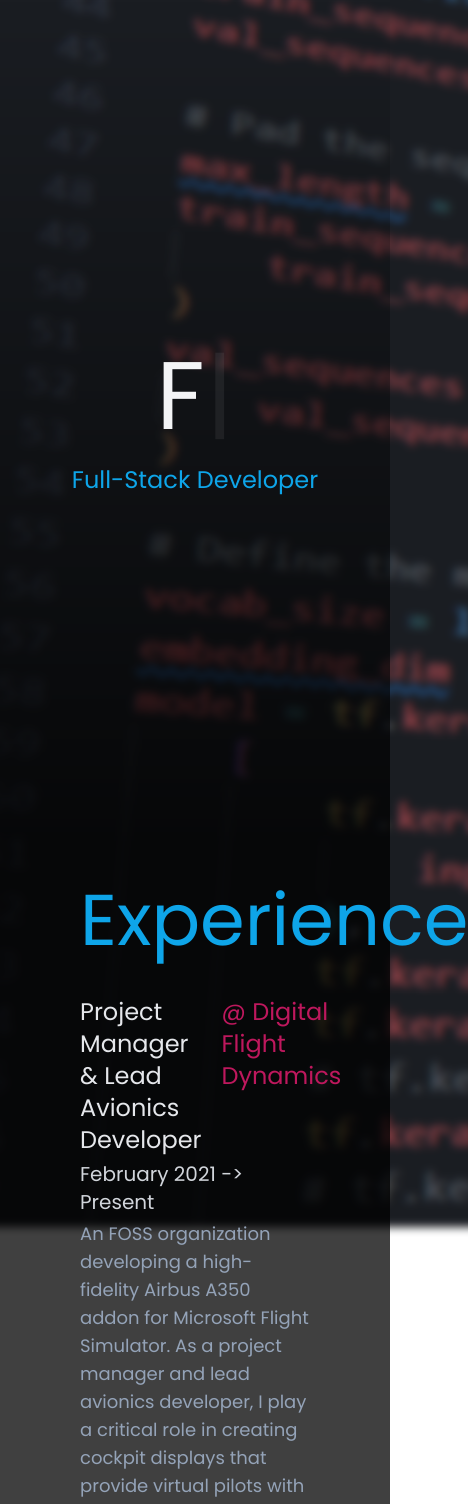
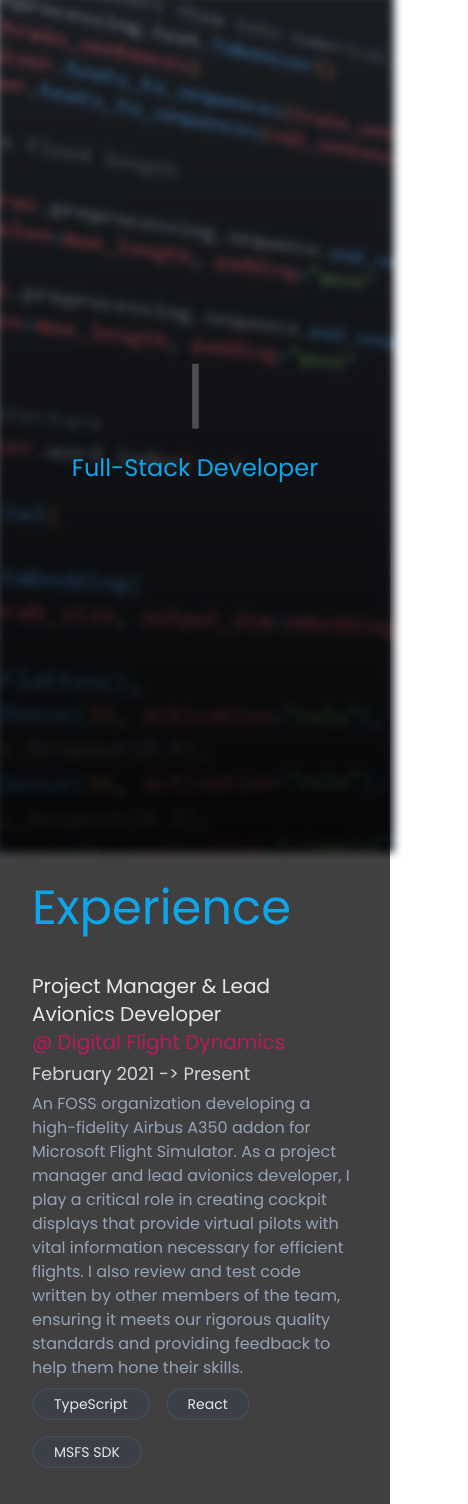
Before and after one commit to Dynamic6448/dynamic6448.github.io, a React (Vite) app: page / in a window 390 px wide. Shown: the top 1504 px of the page, 468 px wide, since content can reach past the window. Built offline with nearby package versions, Linux system fonts and the light colour scheme.

Commit message:
mobile styling

```diff
--- a/package.json
+++ b/package.json
@@ -2,10 +2,12 @@
     "name": "personal-website",
     "version": "1.0.0",
     "description": "",
+    "homepage": "https://dynamic6448.github.io/personal-website/",
     "scripts": {
         "dev": "vite",
         "build": "tsc && vite build",
-        "serve": "vite preview"
+        "predeploy": "npm run build",
+        "deploy": "gh-pages -d dist"
     },
     "dependencies": {
         "react": "^18.2.0",
@@ -19,6 +21,7 @@
         "@types/react-dom": "^18.0.11",
         "@vitejs/plugin-react": "^3.1.0",
         "autoprefixer": "^10.4.8",
+        "gh-pages": "^5.0.0",
         "postcss": "^8.4.16",
         "tailwindcss": "^3.1.8",
         "typescript": "^4.8.2",
--- a/src/components/Experience.tsx
+++ b/src/components/Experience.tsx
@@ -2,8 +2,8 @@ import React from 'react';
 
 export const Experience: React.FC = () => {
     return (
-        <div className='flex flex-col px-20'>
-            <p className='text-7xl text-sky-500 py-10'>Experience</p>
+        <div className='flex flex-col px-8 sm:px-10 md:px-20'>
+            <p className='text-5xl sm:text-7xl text-sky-500 py-10'>Experience</p>
             <ExperienceElement
                 position='Project Manager & Lead Avionics Developer'
                 place='Digital Flight Dynamics'
@@ -32,17 +32,17 @@ interface ExperienceElementProps {
 const ExperienceElement: React.FC<ExperienceElementProps> = ({ position, place, link, start, end = 'Present', tools, children }) => {
     return (
         <div className='flex flex-col pb-10 gap-1'>
-            <div className='flex flex-row text-2xl'>
+            <div className='flex flex-col md:flex-row text-xl sm:text-2xl'>
                 <p className='pr-5 text-gray-200'>{position}</p>
                 <a className='text-pink-700 hover:underline' href={link} target='_blank'>
                     @ {place}
                 </a>
             </div>
-            <p className='text-gray-300 text-xl'>
+            <p className='text-gray-300 text-lg sm:text-xl'>
                 {start} {'->'} {end}
             </p>
-            <p className='text-lg text-slate-400 pb-1'>{children}</p>
-            <div className='flex flex-row gap-4'>
+            <p className='text-md sm:text-lg text-slate-400 pb-1'>{children}</p>
+            <div className='flex flex-row flex-wrap gap-4'>
                 {tools.map((tool) => (
                     <Tool>{tool}</Tool>
                 ))}
@@ -54,5 +54,9 @@ interface ToolProps {
     children: React.ReactNode;
 }
 const Tool: React.FC<ToolProps> = ({ children }) => {
-    return <div className='flex justify-center items-center bg-gray-700 bg-opacity-50 border-2 border-gray-600 border-opacity-50 rounded-full px-5 py-1 text-gray-200 text-lg'>{children}</div>;
+    return (
+        <div className='flex justify-center items-center bg-gray-700 bg-opacity-50 border-2 border-gray-600 border-opacity-50 rounded-full px-5 py-1 text-gray-200 text-sm sm:text-lg'>
+            {children}
+        </div>
+    );
 };
--- a/src/components/Header.tsx
+++ b/src/components/Header.tsx
@@ -4,11 +4,11 @@ import Typewriter from 'typewriter-effect';
 export const Header: React.FC = () => {
     return (
         <div className='w-full h-screen'>
-            <img className='object-cover fixed -z-10 brightness-75 blur-sm min-w-fit scale-[102%]' src='code.png' />
+            <img className='object-cover fixed -z-10 brightness-75 w-full h-full blur-sm scale-[102%]' src='code.png' />
             <div className='w-full h-full object-cover -z-10 bg-gradient-to-b from-transparent to-black opacity-75' />
             <div className='absolute top-0 left-0 w-full h-full'>
                 <div className='flex flex-col justify-center items-center text-center space-y-5 h-full'>
-                    <p className='text-8xl sm:text-9xl text-gray-100'>
+                    <p className='text-7xl md:text-8xl lg:text-9xl text-gray-100'>
                         <Typewriter
                             options={{
                                 strings: ['Fawwaz Memon'],
--- a/vite.config.ts
+++ b/vite.config.ts
@@ -2,6 +2,7 @@ import { defineConfig } from 'vite';
 import react from '@vitejs/plugin-react';
 
 export default defineConfig({
+    base: '/personal-website/',
     plugins: [react()],
     server: {
         port: 3000,
```
Also changed, not shown: 1 other file (tests, documents, lock files or other folders).
